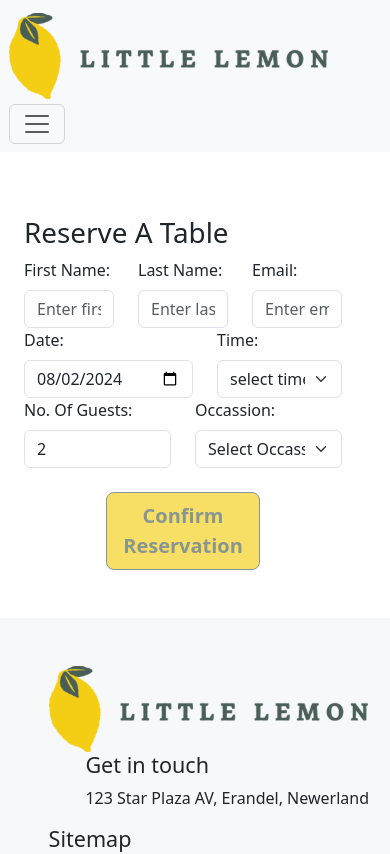
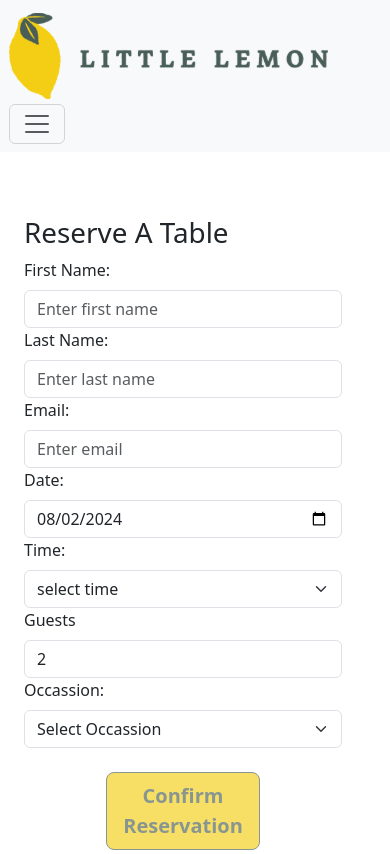
Before and after one commit to codebysamuel/Capstone-Frontend, a React (Create React App) app: page /reserve in a window 390 px wide. Shown: the top 854 px of the page. Built offline with nearby package versions, Linux system fonts and the light colour scheme.

Commit message:
added test page

```diff
--- a/src/pages/BookingForm.js
+++ b/src/pages/BookingForm.js
@@ -57,14 +57,14 @@ console.log(guests)
 
 
   const handleSubmit=(e)=>{
-    console.log('handle submit called')
+
 e.preventDefault()
 console.log(user.firstName,user.lastName,guests,date,time,occassion)
 setMsg({
   ...msg,
   line1: `Dear ${user.firstName} ${user.lastName}:`,
   line2: `Your table for party of ${guests} is reserved for ${date} at ${time}.`,
-  line3: `We will see you soon for the ${occassion} event!`,
+  line3: `See you soon for the ${occassion}! Thank You!!`,
 });
 setConfirm(true)
 navigate("/confirm")
@@ -76,7 +76,7 @@ navigate("/confirm")
             <div className="row">
             <form onSubmit={handleSubmit}>
   <div class="row">
-    <div class="col">
+    <div class="col-md-3">
         <label for="fname" className='form-label'>First Name:</label>
       <input type="text" class="form-control"
       value={user.firstName}
@@ -85,14 +85,14 @@ navigate("/confirm")
       required
       />
     </div>
-    <div class="col">
+    <div class="col-md-3">
     <label for="lname" className='form-label'>Last Name:</label>
       <input type="text" class="form-control"
       value={user.lastName}
       onChange={handleUser}
       placeholder="Enter last name" name="lname" required/>
     </div>
-    <div class="col">
+    <div class="col-md-3">
     <label for="email" className='form-label'>Email:</label>
       <input type="email" class="form-control"
       value={user.email}
@@ -104,7 +104,7 @@ navigate("/confirm")
 
   {/* date and time */}
   <div class="row">
-    <div class="col">
+    <div class="col-md-6">
         <label for="date" className='form-label'>Date:</label>
       <input type="date" class="form-control"
       value={date}
@@ -114,7 +114,7 @@ navigate("/confirm")
       min={minDate}
       />
     </div>
-    <div class="col">
+    <div class="col-md-6">
     <label for="time" className='form-label'>Time:</label>
    <select name='date'
    className="form-select"
@@ -136,13 +136,13 @@ navigate("/confirm")
 
   {/* guests and occassion */}
   <div class="row">
-    <div class="col">
-        <label for="guests" className='form-label'>No. Of Guests:</label>
+    <div class="col-md-6">
+        <label for="guests" className='form-label'>Guests</label>
       <input type="number"
       value={guests} onChange={handleGuests}
       class="form-control" placeholder="2" name="guests"/>
     </div>
-    <div class="col">
+    <div class="col-md-6">
     <label for="occassion" className='form-label'>Occassion:</label>
      <select name="date" id="date"
      className="form-select"
```
Also changed, not shown: 1 other file (tests, documents, lock files or other folders).
